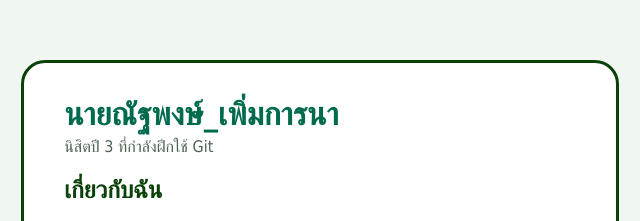
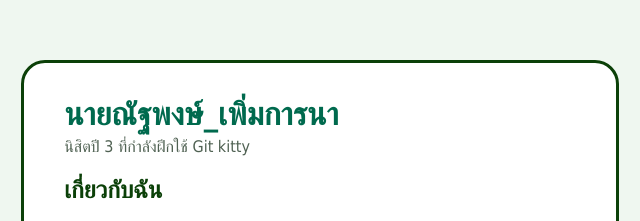
Before and after one commit to NATGIT67/my-profile, a plain HTML site: page index.html in a window 1280 px wide. Shown: the part 170-391 px from the top of the page, 320-960 px from the left. Drawn offline with Linux system fonts and the light colour scheme.

Commit message:
Change tagline

```diff
--- a/index.html
+++ b/index.html
@@ -9,7 +9,7 @@
 <body>
   <main class="card">
     <h1>นายณัฐพงษ์_เพิ่มการนา</h1>
-    <p class="tagline">นิสิตปี 3 ที่กำลังฝึกใช้ Git</p>
+    <p class="tagline">นิสิตปี 3 ที่กำลังฝึกใช้ Git kitty</p>
 
     <h2>เกี่ยวกับฉัน</h2>
     <p>ผมชื่อณัฐพงษ์ เพิ่มการนา เป็นนิสิตปี 3 สาขาคอมพิวเตอร์ศึกษา กำลังเรียนรู้การใช้งาน Git</p>
```
